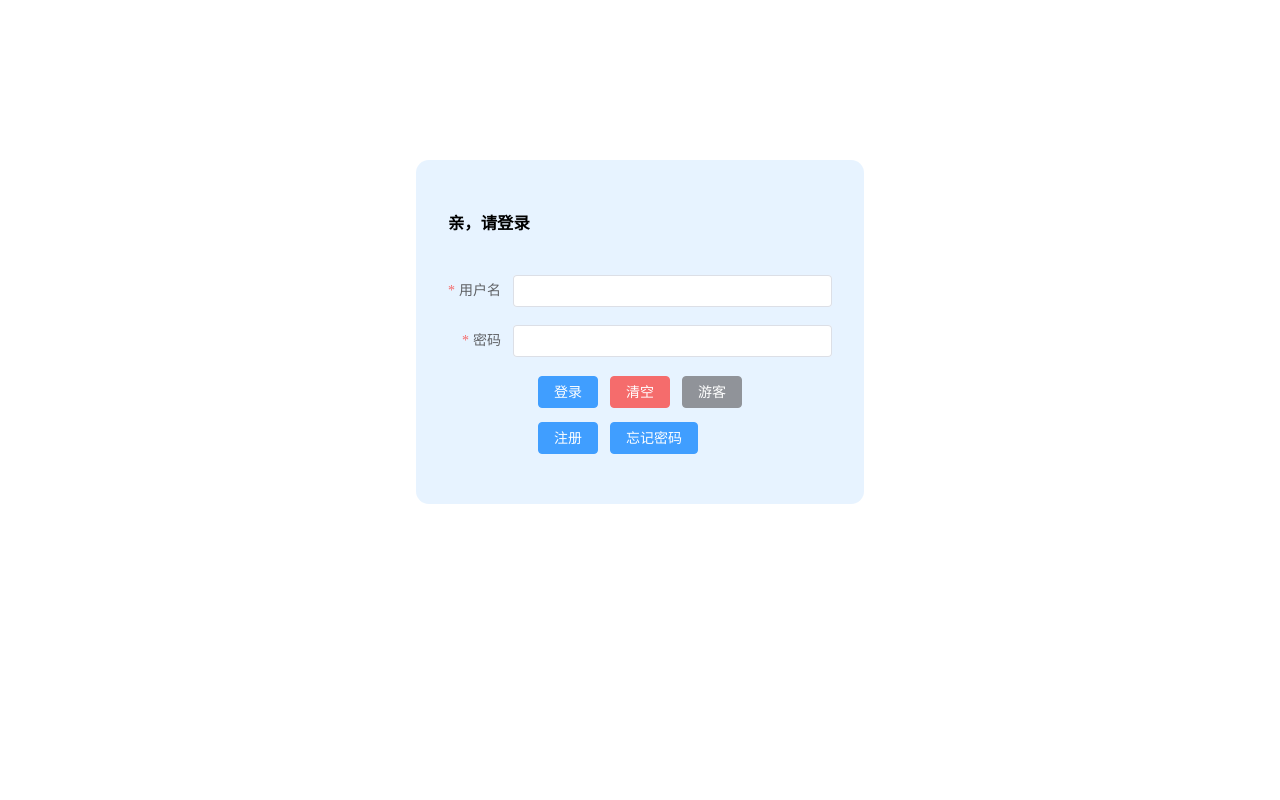
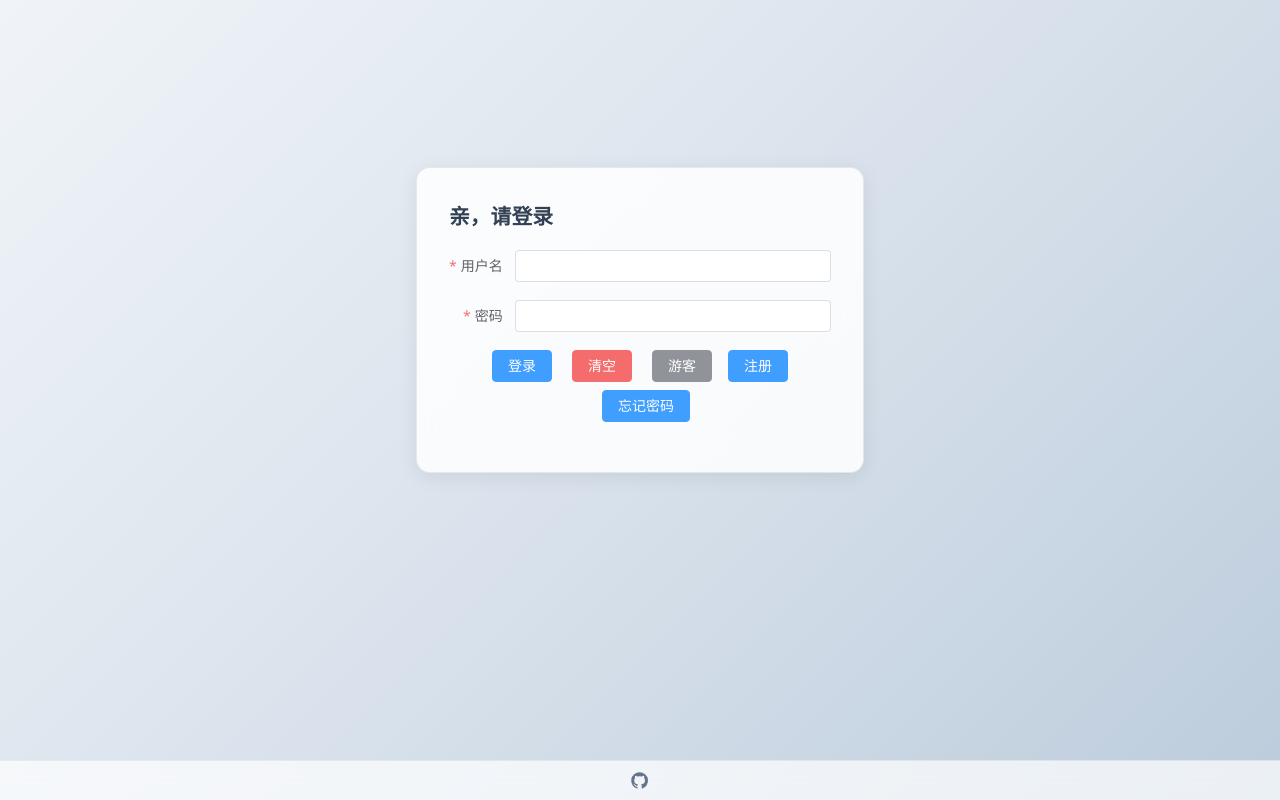
Before and after one commit to initialencounter/mines, a Vue app in the folder mines-client/: page / in a window 1280 px wide. Shown: the top 800 px of the page. Built offline with nearby package versions, Linux system fonts and the light colour scheme.

Commit message:
Refactor code structure for improved readability and maintainability

```diff
--- a/mines-client/src/App.vue
+++ b/mines-client/src/App.vue
@@ -1,8 +1,10 @@
 <script lang="ts" setup>
+import { ref } from "vue";
+import { useDark, useToggle } from "@vueuse/core";
+import { Moon, Sunny } from '@element-plus/icons-vue'
 import Login from '@/components/Login.vue';
 import Board from '@/components/Board.vue';
 import Footer from "@/components/Footer.vue";
-import {ref} from "vue";
 
 const jwt = localStorage.getItem('jwt')?.replace('20240704', '')
 
@@ -14,29 +16,77 @@ const isExpired = (jwt: string | undefined) => {
 }
 
 const showLogin = ref<boolean>(isExpired(jwt))
+const flagMode = ref(false)
+const boardRef = ref<InstanceType<typeof Board>>()
 
+const isDark = useDark();
+const toggleDark = useToggle(isDark);
+
+function logout() {
+  localStorage.removeItem("jwt");
+  localStorage.removeItem("userId");
+  showLogin.value = true;
+}
+
+function reset() {
+  boardRef.value?.reset();
+}
 </script>
+
 <template>
-  <div class="common-layout">
+  <div class="app-shell">
+    <div v-if="!showLogin" class="app-header">
+      <span class="app-title">Mines Client</span>
+      <div class="header-actions">
+        <el-button
+          size="small"
+          :style="{ background: flagMode ? '#5282b8' : '#5c8f4b' }"
+          @click="flagMode = !flagMode"
+        >
+          {{ flagMode ? "标记" : "挖开" }}模式
+        </el-button>
+        <el-button size="small" plain @click="reset">重置</el-button>
+        <el-button type="danger" size="small" plain @click="logout">退出登录</el-button>
+        <div class="icon-btn" @click="toggleDark()">
+          <el-icon v-if="isDark"><Moon /></el-icon>
+          <el-icon v-else><Sunny /></el-icon>
+        </div>
+      </div>
+    </div>
     <el-container>
-      <el-header></el-header>
       <el-main>
-        <Board v-if="!showLogin" v-model="showLogin"></Board>
-        <Login v-if="showLogin" v-model="showLogin"></Login>
+        <Board v-if="!showLogin" ref="boardRef" :flag-mode="flagMode" />
+        <Login v-if="showLogin" v-model="showLogin" />
       </el-main>
       <el-footer>
         <Footer></Footer>
       </el-footer>
     </el-container>
   </div>
-
 </template>
 
 <style>
-  .common-layout {
-    height: 100vh;
-    justify-content: center;
-    display: block;
-    margin:auto;
-  }
+.icon-btn {
+  cursor: pointer;
+  width: 1.4rem;
+  height: 1.4rem;
+  display: flex;
+  align-items: center;
+  justify-content: center;
+  color: rgba(255, 255, 255, 0.5);
+  transition: color 0.2s, transform 0.2s;
+}
+
+.icon-btn:hover {
+  color: rgba(255, 255, 255, 0.85);
+  transform: scale(1.15);
+}
+
+html:not(.dark) .icon-btn {
+  color: #64748b;
+}
+
+html:not(.dark) .icon-btn:hover {
+  color: #334155;
+}
 </style>
--- a/mines-client/src/assets/main.css
+++ b/mines-client/src/assets/main.css
@@ -1,11 +1,149 @@
+* {
+  margin: 0;
+  padding: 0;
+  box-sizing: border-box;
+}
+
 html,
 body,
 #app {
   height: 100%;
-  margin: 0;
+  font-family: 'Segoe UI', 'PingFang SC', 'Microsoft YaHei', system-ui, sans-serif;
+}
+
+body {
+  background: linear-gradient(135deg, #f0f4f8 0%, #d9e2ec 50%, #bcccdc 100%);
+  background-attachment: fixed;
+  color: #334155;
+  transition:
+    background 0.3s,
+    color 0.3s;
+}
+
+html.dark body {
+  background: linear-gradient(135deg, #1a1a2e 0%, #16213e 50%, #0f3460 100%);
+  color: #e0e0e0;
+}
+
+/* ===== 外壳 ===== */
+.app-shell {
+  height: 100vh;
+  display: flex;
+  flex-direction: column;
+}
+
+.app-header {
+  display: flex;
+  align-items: center;
+  justify-content: space-between;
+  padding: 0 16px;
+  height: 44px;
+  background: rgba(0, 0, 0, 0.25);
+  backdrop-filter: blur(8px);
+  border-bottom: 1px solid rgba(255, 255, 255, 0.05);
+  flex-shrink: 0;
+}
+
+html:not(.dark) .app-header {
+  background: rgba(255, 255, 255, 0.75);
+  backdrop-filter: blur(12px);
+  border-bottom: 1px solid rgba(0, 0, 0, 0.08);
+}
+
+.app-title {
+  font-size: 14px;
+  font-weight: 600;
+  color: rgba(255, 255, 255, 0.6);
+  letter-spacing: 0.5px;
+}
+
+html:not(.dark) .app-title {
+  color: #475569;
+}
+
+.header-actions {
+  display: flex;
+  gap: 8px;
+  align-items: center;
+}
+
+/* ===== 容器覆盖 ===== */
+.app-shell .el-container {
+  flex: 1;
+  display: flex;
+  flex-direction: column;
+  overflow: hidden;
+}
+
+.app-shell .el-main {
+  flex: 1;
+  overflow: auto;
   padding: 0;
 }
 
-html.dark {
-  background: #121212;
+.app-shell .el-footer {
+  height: 40px !important;
+  padding: 0;
+  display: flex;
+  align-items: center;
+  justify-content: center;
+  background: rgba(0, 0, 0, 0.2);
+  backdrop-filter: blur(8px);
+  border-top: 1px solid rgba(255, 255, 255, 0.05);
 }
+
+html:not(.dark) .app-shell .el-footer {
+  background: rgba(255, 255, 255, 0.7);
+  border-top: 1px solid rgba(0, 0, 0, 0.06);
+}
+
+/* ===== Element Plus 全局覆盖 ===== */
+.el-button {
+  border-radius: 8px;
+  font-weight: 600;
+  font-size: 13px;
+  transition: all 0.2s;
+}
+
+html.dark .el-button {
+  border: 1px solid rgba(255, 255, 255, 0.12);
+  background: rgba(255, 255, 255, 0.08);
+  color: #e0e0e0;
+}
+
+html.dark .el-button:hover {
+  background: rgba(255, 255, 255, 0.15);
+  border-color: rgba(255, 255, 255, 0.25);
+  transform: translateY(-1px);
+  box-shadow: 0 4px 12px rgba(0, 0, 0, 0.3);
+}
+
+html:not(.dark) .el-button:hover {
+  transform: translateY(-1px);
+  box-shadow: 0 4px 12px rgba(0, 0, 0, 0.1);
+}
+
+.el-dialog {
+  border-radius: 16px;
+  backdrop-filter: blur(20px);
+}
+
+html.dark .el-dialog {
+  background: rgba(30, 30, 50, 0.95) !important;
+  border: 1px solid rgba(255, 255, 255, 0.08);
+  box-shadow: 0 24px 64px rgba(0, 0, 0, 0.5);
+}
+
+.el-message {
+  border-radius: 10px;
+  backdrop-filter: blur(12px);
+}
+
+.el-message-box {
+  border-radius: 14px;
+}
+
+html.dark .el-message-box {
+  background: rgba(30, 30, 50, 0.95);
+  border: 1px solid rgba(255, 255, 255, 0.08);
+}
--- a/mines-client/src/components/Board.vue
+++ b/mines-client/src/components/Board.vue
@@ -1,20 +1,11 @@
 <template>
-  <div class="rankView">
-    <ScoreBoard :scoreBoard="scoreBoard" class="scoreBoard"></ScoreBoard>
-    <ScoreBoard :scoreBoard="totalScoreBoard" class="TotalBoard"></ScoreBoard>
+  <div class="game-area">
+    <div class="game-left">
+      <ScoreBoard :score-board="scoreBoard" :current-game="true" class="score-panel" />
+      <ScoreBoard :score-board="totalScoreBoard" :current-game="false" class="score-panel" />
     </div>
+    <div class="game-center">
       <div class="timeWatcher">{{ timeWatcher }}</div>
-  <div class="topPositionFixed">
-    <el-button class="logout-button" style="width: 5rem" @click="logout">退出登录</el-button>
-    <el-button
-      :style="{ background: flagMode ? '#5282b8' : '#5c8f4b', width: '5rem'}"
-      class="flag-switch-button"
-      @click="flagMode = !flagMode"
-      >{{ flagMode ? "标记" : "挖开" }}模式
-    </el-button>
-    <el-button class="logout-button" style="width: 5rem" @click="reset">重置</el-button>
-    <ScoreTip ref="scoreTip" class="scoreTipParent"></ScoreTip>
-  </div>
       <div
         :style="{
           gridTemplateColumns: `repeat(${minefield.Width}, ${cellSize}px)`,
@@ -29,6 +20,9 @@
           class="cell"
           @mousedown="(event) => handleClick(event, index)"
         ></div>
+      </div>
+      <ScoreTip ref="scoreTip" class="scoreTipParent" />
+    </div>
   </div>
 </template>
 
@@ -48,6 +42,10 @@ import ScoreBoard from "@/components/ScoreBoard.vue";
 import ScoreTip from "@/components/ScoreTip.vue";
 import { Howl } from "howler";
 
+const props = defineProps<{
+  flagMode: boolean;
+}>();
+
 const cellSize = 24;
 const minefield = ref<Minefield>({
   Width: 5,
@@ -59,8 +57,7 @@ const minefield = ref<Minefield>({
   StartTimeStamp: 0,
 });
 
-const showLogin = defineModel<boolean>({ required: true });
-const timeWatcher = ref("00:000");
+const timeWatcher = ref("00:0");
 let startTimeStamp = 0;
 document.oncontextmenu = () => false;
 const userId = localStorage.getItem("userId");
@@ -78,7 +75,7 @@ const flagSound = new Howl({
   src: ["/src/assets/audio/flag.mp3"],
   volume: 0.5,
 });
-const flagMode = ref(false);
+
 const getRank = async () => {
   let config = {
     method: "post",
@@ -247,7 +244,7 @@ const handleClick = (event: MouseEvent, index: number) => {
   openSound.stop();
 
   const isRightClick = event.button === 2;
-  const shouldFlag = isRightClick !== flagMode.value;
+  const shouldFlag = isRightClick !== props.flagMode;
 
   if (shouldFlag) {
     openCells = doFlag(index, now);
@@ -284,39 +281,35 @@ const getImageSrc = (cell: Cell) => {
 };
 
 const getNearbyCells = (cell: number) => {
-  let nearbyCells = []; //center
+  let nearbyCells = [];
   let width = minefield.value.Width;
   let height = minefield.value.Height;
   let x = cell % width;
   let y = Math.floor(cell / width);
 
-  let isNotFirstRow = y > 0; // 不在第一排
-  let isNotLastRow = y < height - 1; // 不在最后一排
+  let isNotFirstRow = y > 0;
+  let isNotLastRow = y < height - 1;
 
-  if (isNotFirstRow) nearbyCells.push(cell - width); //up
-  if (isNotLastRow) nearbyCells.push(cell + width); //down
+  if (isNotFirstRow) nearbyCells.push(cell - width);
+  if (isNotLastRow) nearbyCells.push(cell + width);
 
   if (x > 0) {
-    //if cell isn't on first column
-    nearbyCells.push(cell - 1); //left
-
-    if (isNotFirstRow) nearbyCells.push(cell - width - 1); //up left
-    if (isNotLastRow) nearbyCells.push(cell + width - 1); //down left
+    nearbyCells.push(cell - 1);
+    if (isNotFirstRow) nearbyCells.push(cell - width - 1);
+    if (isNotLastRow) nearbyCells.push(cell + width - 1);
   }
 
   if (x < width - 1) {
-    //if cell isn't on last column
-    nearbyCells.push(cell + 1); //right
-
-    if (isNotFirstRow) nearbyCells.push(cell - width + 1); //up right
-    if (isNotLastRow) nearbyCells.push(cell + width + 1); //down right
+    nearbyCells.push(cell + 1);
+    if (isNotFirstRow) nearbyCells.push(cell - width + 1);
+    if (isNotLastRow) nearbyCells.push(cell + width + 1);
   }
 
   return nearbyCells;
 };
 
 function msToTime(duration: number): string {
-  const milliseconds = duration % 1000;
+  const milliseconds = duration % 10;
   const seconds = Math.floor(duration / 1000);
   const secondsStr = seconds < 10 ? "0" + seconds : seconds;
 
@@ -371,22 +364,40 @@ ws.onmessage = async (event) => {
   }
 };
 
-function logout() {
-  localStorage.removeItem("jwt");
-  localStorage.removeItem("userId");
-  showLogin.value = true;
-}
-
 async function reset() {
   isEnd.value = false;
   await getNewGame();
   await getBoard();
 }
+
+defineExpose({ reset });
 </script>
 
 <style scoped>
+.game-area {
+  display: flex;
+  justify-content: center;
+  align-items: flex-start;
+  height: 100%;
+  padding: 20px;
+  gap: 20px;
+}
+
+.game-left {
+  display: flex;
+  flex-direction: column;
+  gap: 12px;
+  flex-shrink: 0;
+}
+
+.game-center {
+  display: flex;
+  flex-direction: column;
+  align-items: center;
+  gap: 8px;
+}
+
 .board {
-  justify-content: center;
   display: grid;
 }
 
@@ -395,26 +406,8 @@ async function reset() {
 }
 
 .timeWatcher {
-  position: fixed;
-  top: 0;
   font-size: 26px;
   font-weight: bold;
   color: #00bd7e;
-  z-index: 100;
-  pointer-events: none
-}
-
-.topPositionFixed {
-  position: fixed;
-  top: 4%;
-  left: 0;
-  justify-content: center;
-  display: flex;
-}
-
-.rankView {
-  position: fixed;
-  left: 0;
-  pointer-events: none
 }
 </style>
--- a/mines-client/src/components/Footer.vue
+++ b/mines-client/src/components/Footer.vue
@@ -1,20 +1,8 @@
 <script setup lang="ts">
-import { useDark, useToggle } from "@vueuse/core";
-import { Moon, Sunny } from '@element-plus/icons-vue'
-const isDark = useDark();
-const toggleDark = useToggle(isDark);
 </script>
 
 <template>
   <div class="foot-container">
-    <div  class="icon-btn" @click="toggleDark()">
-      <div v-if="isDark">
-        <el-icon><Moon /></el-icon>
-      </div>
-      <div v-else>
-        <el-icon><Sunny /></el-icon>
-      </div>
-    </div>
     <a class="icon-btn"
       href="https://github.com/initialencounter/mines"
       title="GitHub"
@@ -32,22 +20,39 @@ const toggleDark = useToggle(isDark);
         />
       </svg>
     </a>
-</div>
+  </div>
 </template>
 
-<style>
-.foot-container{
+<style scoped>
+.foot-container {
   display: flex;
   justify-content: center;
+  align-items: center;
 }
+
 .icon-btn {
   cursor: pointer;
-  width: 1.2rem;
-  height: 1.2rem;
-  background-color: transparent;
-  display: block;
-  margin: 0 0.5rem;
-  cursor: pointer;
-  border-radius: 0;
+  width: 1.4rem;
+  height: 1.4rem;
+  display: flex;
+  align-items: center;
+  justify-content: center;
+  color: #888;
+  transition:
+    color 0.2s,
+    transform 0.2s;
+}
+
+.icon-btn:hover {
+  color: #d0d0d0;
+  transform: scale(1.15);
+}
+
+html:not(.dark) .icon-btn {
+  color: #64748b;
+}
+
+html:not(.dark) .icon-btn:hover {
+  color: #334155;
 }
 </style>
--- a/mines-client/src/components/Login.vue
+++ b/mines-client/src/components/Login.vue
@@ -1,8 +1,5 @@
 <template>
-  <div class="common-layout">
-    <el-container>
-      <el-header></el-header>
-      <el-main>
+  <div class="login-wrapper">
     <el-form ref="ruleFormRef"
              v-loading="loading"
              :model="ruleForm"
@@ -10,10 +7,10 @@
              :size="formSize"
              label-width="auto"
              status-icon
-                 style="max-width: 24rem"
+             class="login-form"
     >
       <el-form-item>
-            <h1>{{ modes.register ? "注册模式" : (modes.login ? "亲，请登录" : "找回密码，若忘记用户名，请联系管理员！") }}</h1>
+        <h1 class="login-title">{{ modes.register ? "注册模式" : (modes.login ? "亲，请登录" : "找回密码，若忘记用户名，请联系管理员！") }}</h1>
       </el-form-item>
       <el-form-item label="用户名" prop="userName">
         <el-input v-model="ruleForm.userName"/>
@@ -45,9 +42,6 @@
         </div>
       </el-form-item>
     </el-form>
-      </el-main>
-      <el-footer></el-footer>
-    </el-container>
   </div>
 </template>
 
@@ -207,22 +201,46 @@ const visitorModeLogin = () => {
 
 </script>
 
-<style>
-
-.el-form {
-  background: rgba(121, 187, 255, 0.18);
-  padding: 2rem;
-  display: block;
-  margin:auto;
-  border-radius: 0.8rem;
+<style scoped>
+.login-wrapper {
+  display: flex;
+  justify-content: center;
+  align-items: center;
+  min-height: 80vh;
 }
 
-.el-item {
-  margin: 1rem;
+.login-form {
+  background: rgba(255, 255, 255, 0.04);
+  backdrop-filter: blur(16px);
+  border-radius: 14px;
+  padding: 2rem;
+  border: 1px solid rgba(255, 255, 255, 0.07);
+  box-shadow: 0 4px 20px rgba(0, 0, 0, 0.25);
+  max-width: 28rem;
+  width: 100%;
+}
+
+html:not(.dark) .login-form {
+  background: rgba(255, 255, 255, 0.85);
+  border: 1px solid rgba(0, 0, 0, 0.08);
+  box-shadow: 0 4px 20px rgba(0, 0, 0, 0.08);
+}
+
+.login-title {
+  font-size: 1.3rem;
+  font-weight: 700;
+  color: #d0d0d0;
+  text-align: center;
+}
+
+html:not(.dark) .login-title {
+  color: #334155;
 }
 
 .config-button {
-  display: block;
-  margin:auto;
+  display: flex;
+  flex-wrap: wrap;
+  gap: 8px;
+  justify-content: center;
 }
 </style>
--- a/mines-client/tsconfig.app.json
+++ b/mines-client/tsconfig.app.json
@@ -6,7 +6,6 @@
     "composite": true,
     "tsBuildInfoFile": "./node_modules/.tmp/tsconfig.app.tsbuildinfo",
 
-    "baseUrl": ".",
     "paths": {
       "@/*": ["./src/*"]
     }
```
Also changed, not shown: mines-client/src/components/ScoreBoard.vue (+140 -9 lines), mines-client/.yarnrc.yml (added), 2 other files (tests, documents, lock files or other folders). Lines whose indentation alone changed are shown as unchanged.
